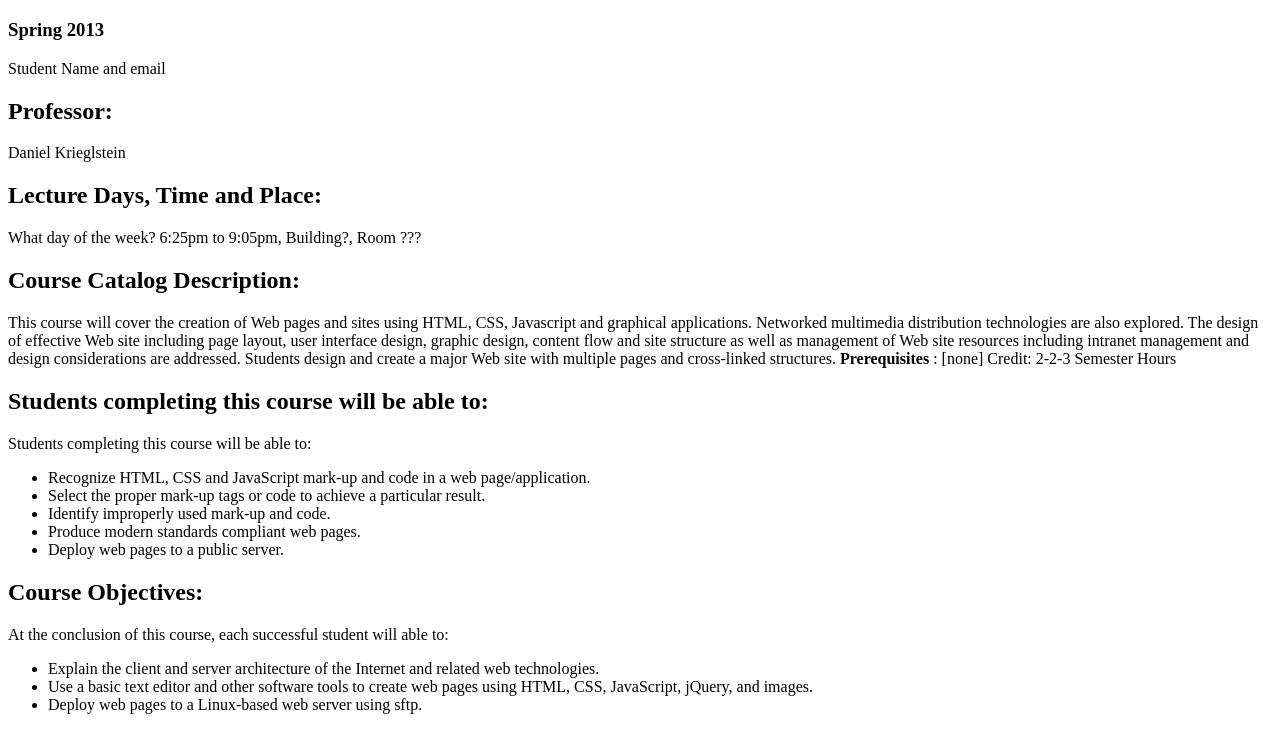
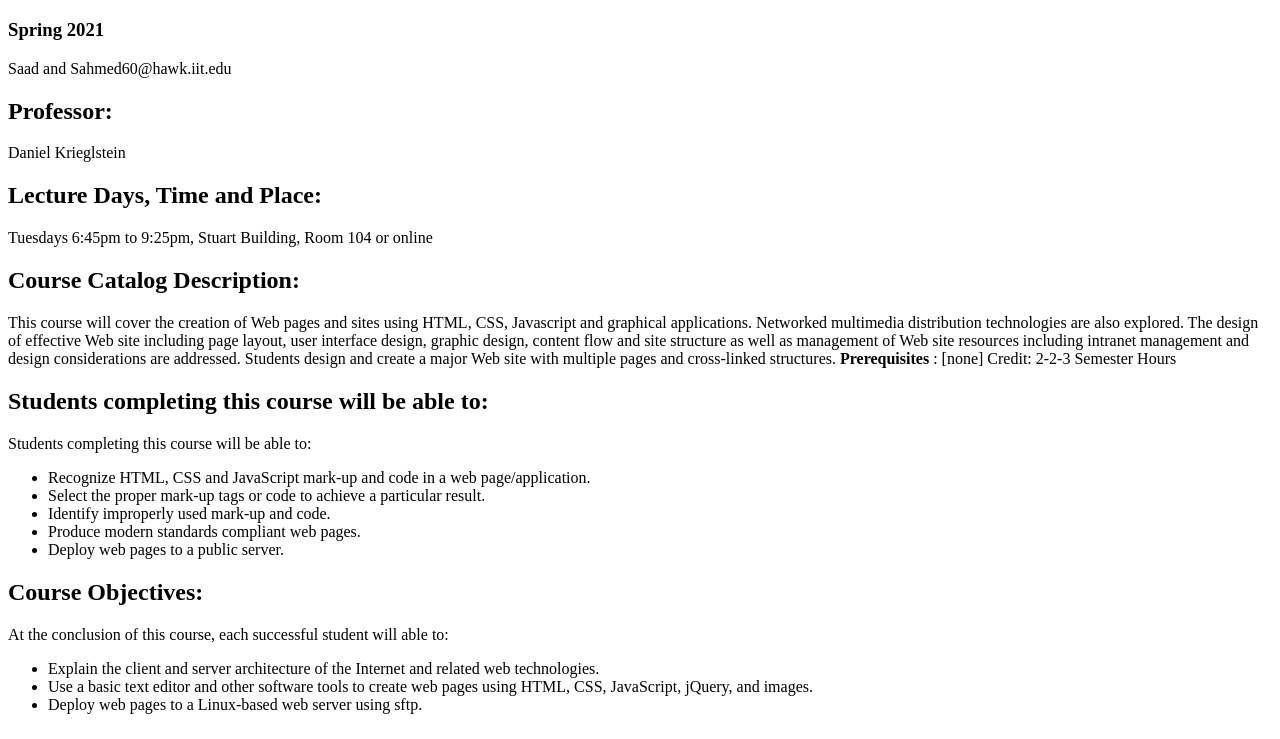
Before and after one commit to Saad-iit/Itmd-361-lab-2, a plain HTML site: page index.html in a window 1280 px wide. Shown: the part 61-800 px from the top of the page. Drawn offline with Linux system fonts and the light colour scheme.

Commit message:
Updated info to this year in index.html

```diff
--- a/index.html
+++ b/index.html
@@ -6,12 +6,12 @@
 </head>
 <body>
   <h1>ITMD-361 Internet Technologies and Web Design</h1>
-  <h3>Spring 2013</h3>
-  <p>Student Name and email</p>
+  <h3>Spring 2021</h3>
+  <p>Saad and Sahmed60@hawk.iit.edu</p>
   <h2>Professor:</h2>
   <p>Daniel Krieglstein</p>
   <h2>Lecture Days, Time and Place:</h2>
-  <p>What day of the week? 6:25pm to 9:05pm, Building?, Room ???</p>
+  <p>Tuesdays 6:45pm to 9:25pm, Stuart Building, Room 104 or online</p>
   <h2>Course Catalog Description:</h2>
   <p>This course will cover the creation of Web pages and sites using HTML, CSS, Javascript and graphical applications. Networked multimedia distribution technologies are also explored. The design of effective Web site including page layout, user interface design, graphic design, content flow and site structure as well as management of Web site resources including intranet management and design considerations are addressed. Students design and create a major Web site with multiple pages and cross-linked structures. <strong> Prerequisites </strong>: [none] <stong>Credit</strong>: 2-2-3 Semester Hours</p>
   <h2>Students completing this course will be able to:</h2>
```
